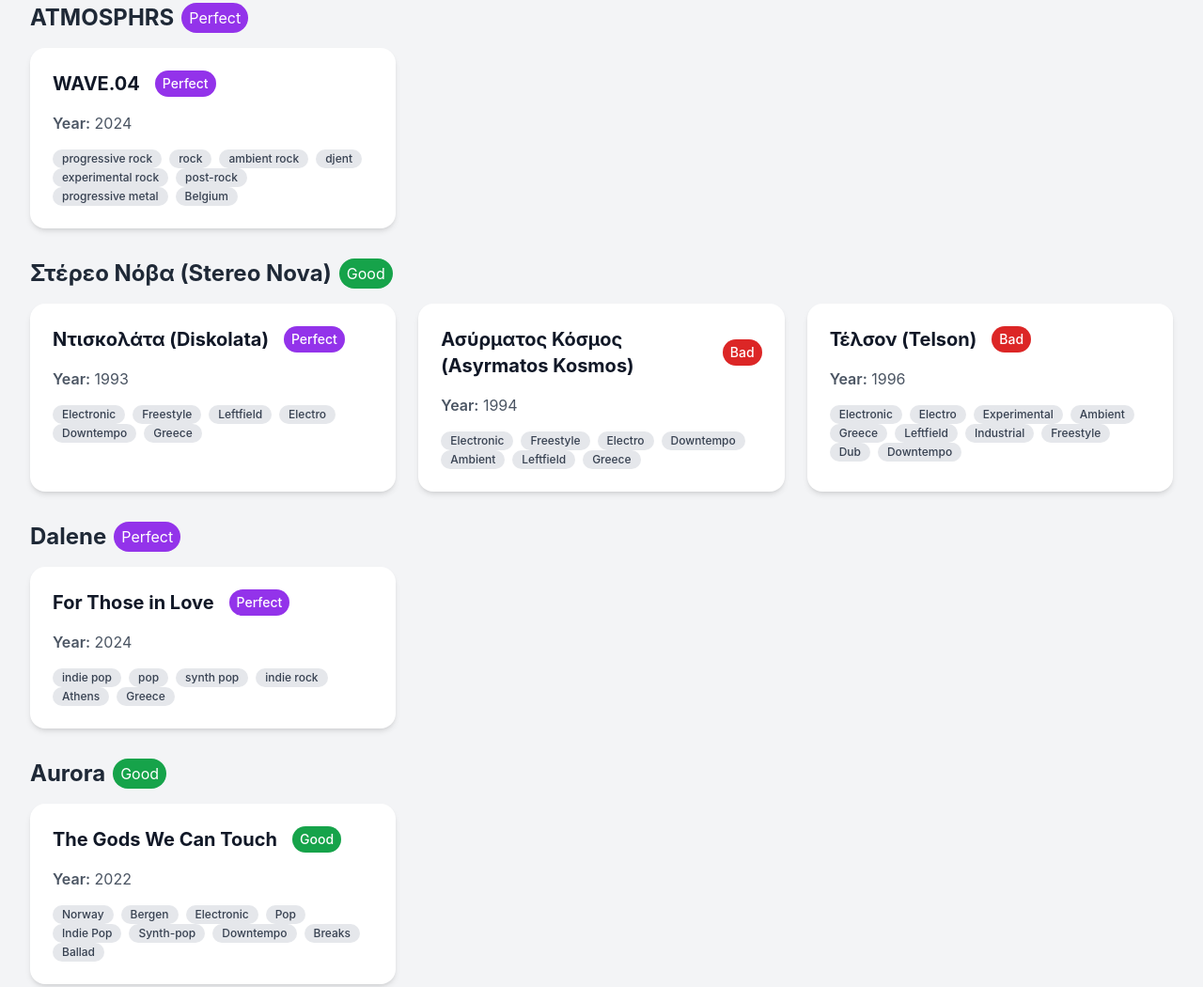
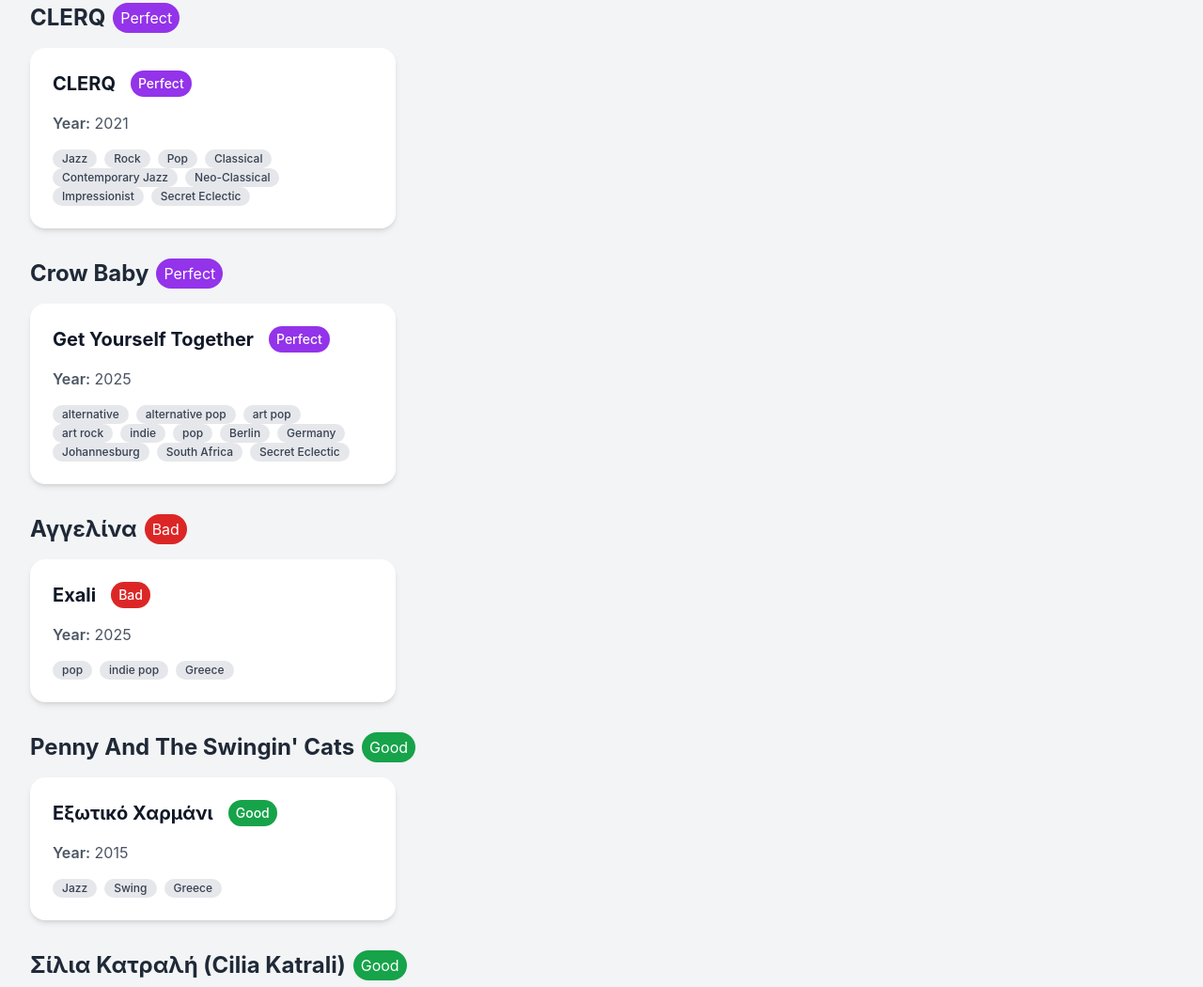
Before and after one commit to alexandroskilias/Music-catalogue, a plain HTML site: page Index.html in a window 1280 px wide. Shown: the part 357-1407 px from the top of the page at 94% size. Drawn offline with nearby package versions, Linux system fonts and the light colour scheme.

Commit message:
New albums and code changes

```diff
--- a/Albums.json
+++ b/Albums.json
@@ -646,6 +646,105 @@
           ]
         }
       ]
+    },
+    {
+      "artist_id": 27,
+      "name": "Σίλια Κατραλή (Cilia Katrali)",
+      "albums": [
+        {
+          "album_id": 34,
+          "title": "Πατίνια Στο Φεγγάρι (Patinia sto feggari)",
+          "year": 2025,
+          "rating": "good",
+          "tags": [
+            "pop",
+            "indie pop",
+            "bedroom electronica",
+            "Greece"
+          ]
+        }
+      ]
+    },
+    {
+      "artist_id": 28,
+      "name": "Penny And The Swingin' Cats",
+      "albums": [
+        {
+          "album_id": 35,
+          "title": "Εξωτικό Χαρμάνι",
+          "year": 2015,
+          "rating": "good",
+          "tags": [
+            "Jazz",
+            "Swing",
+            "Greece"
+          ]
+        }
+      ]
+    },
+    {
+      "artist_id": 29,
+      "name": "Αγγελίνα",
+      "albums": [
+        {
+          "album_id": 36,
+          "title": "Exali",
+          "year": 2025,
+          "rating": "bad",
+          "tags": [
+            "pop",
+            "indie pop",
+            "Greece"
+          ]
+        }
+      ]
+    },
+    {
+      "artist_id": 30,
+      "name": "Crow Baby",
+      "albums": [
+        {
+          "album_id": 37,
+          "title": "Get Yourself Together",
+          "year": 2025,
+          "rating": "perfect",
+          "tags": [
+            "alternative",
+            "alternative pop",
+            "art pop",
+            "art rock",
+            "indie",
+            "pop",
+            "Berlin",
+            "Germany",
+            "Johannesburg",
+            "South Africa",
+            "Secret Eclectic"
+          ]
+        }
+      ]
+    },
+    {
+      "artist_id": 31,
+      "name": "CLERQ",
+      "albums": [
+        {
+          "album_id": 38,
+          "title": "CLERQ",
+          "year": 2021,
+          "rating": "perfect",
+          "tags": [
+            "Jazz",
+            "Rock",
+            "Pop",
+            "Classical",
+            "Contemporary Jazz",
+            "Neo-Classical",
+            "Impressionist",
+            "Secret Eclectic"
+          ]
+        }
+      ]
     }
   ]
 }
--- a/Index.html
+++ b/Index.html
@@ -4,7 +4,6 @@
     <meta charset="UTF-8">
     <meta name="viewport" content="width=device-width, initial-scale=1.0">
     <title>Album Collection</title>
-    <!-- Tailwind CSS CDN -->
     <script src="https://cdn.tailwindcss.com"></script>
     <style>
         body {
@@ -17,32 +16,27 @@
 
     <div class="container mx-auto max-w-7xl">
 
-        <!-- Header -->
         <header class="text-center py-8">
             <h1 class="text-4xl font-bold text-gray-800">Album Collection</h1>
             <p class="text-lg text-gray-600 mt-2">Explore and filter your favorite albums.</p>
         </header>
 
-        <!-- Filter Section -->
         <div class="bg-white p-6 rounded-2xl shadow-md mb-8">
             <h2 class="text-xl font-semibold text-gray-700 mb-4">Filter Albums</h2>
             <div class="grid grid-cols-1 sm:grid-cols-2 lg:grid-cols-4 gap-4">
 
-                <!-- Artist Filter -->
                 <div>
                     <label for="artist-filter" class="block text-sm font-medium text-gray-700">Artist</label>
                     <input type="text" id="artist-filter" placeholder="e.g., ATMOSPHRS"
-                           class="mt-1 block w-full rounded-md border-gray-300 shadow-sm p-2 transition duration-150 ease-in-out focus:ring-blue-500 focus:border-blue-500">
+                            class="mt-1 block w-full rounded-md border-gray-300 shadow-sm p-2 transition duration-150 ease-in-out focus:ring-blue-500 focus:border-blue-500">
                 </div>
 
-                <!-- Tag Filter -->
                 <div>
                     <label for="tag-filter" class="block text-sm font-medium text-gray-700">Tag</label>
                     <input type="text" id="tag-filter" placeholder="e.g., electronic"
-                           class="mt-1 block w-full rounded-md border-gray-300 shadow-sm p-2 transition duration-150 ease-in-out focus:ring-blue-500 focus:border-blue-500">
+                            class="mt-1 block w-full rounded-md border-gray-300 shadow-sm p-2 transition duration-150 ease-in-out focus:ring-blue-500 focus:border-blue-500">
                 </div>
 
-                <!-- Rating Filter -->
                 <div>
                     <label for="rating-filter" class="block text-sm font-medium text-gray-700">Rating</label>
                     <select id="rating-filter"
@@ -54,7 +48,6 @@
                     </select>
                 </div>
 
-                <!-- Reset Button -->
                 <div class="flex items-end">
                     <button id="reset-button"
                             class="w-full bg-red-500 text-white font-semibold py-2 px-4 rounded-md shadow-sm hover:bg-red-600 transition duration-150 ease-in-out">
@@ -64,12 +57,9 @@
             </div>
         </div>
 
-        <!-- Album List Container -->
         <div id="album-list">
-            <!-- Artist and Album cards will be rendered here by JavaScript -->
-        </div>
+            </div>
 
-        <!-- Loading/Error Message -->
         <div id="status-message" class="text-center text-gray-500 mt-8">
             <p>Loading albums...</p>
         </div>
@@ -207,8 +197,11 @@
                     return acc;
                 }, {});
 
-                // Render each artist group
-                for (const artist in albumsByArtist) {
+                // Get artist names and reverse their order
+                const artistNames = Object.keys(albumsByArtist).reverse();
+
+                // Render each artist group based on the reversed order
+                for (const artist of artistNames) {
                     // Sort albums for the current artist by year (ascending)
                     const sortedAlbums = albumsByArtist[artist].sort((a, b) => a.year - b.year);
                     const numericalAverage = allArtistsData[artist] || 0;
@@ -257,9 +250,15 @@
                 const tagValue = tagFilter.value.toLowerCase();
                 const ratingValue = ratingFilter.value.toLowerCase();
 
+                // Split the tag input by commas or spaces and trim whitespace
+                const tagsToFilter = tagValue.split(/[\s,]+/).filter(tag => tag.length > 0);
+
                 const filtered = allAlbums.filter(album => {
                     const matchesArtist = album.artistName.toLowerCase().includes(artistValue);
-                    const matchesTag = tagValue === '' || album.tags.some(tag => tag.toLowerCase().includes(tagValue));
+
+                    const matchesTag = tagsToFilter.length === 0 ||
+                                       tagsToFilter.some(filterTag => album.tags.some(albumTag => albumTag.toLowerCase().includes(filterTag)));
+
                     const matchesRating = ratingValue === '' || album.rating.toLowerCase() === ratingValue;
 
                     return matchesArtist && matchesTag && matchesRating;
@@ -310,6 +309,7 @@
 
             // Event Listeners for Filters
             artistFilter.addEventListener('input', filterAlbums);
+            tagFilter.addEventListener('input', filterAlbums);
             ratingFilter.addEventListener('change', filterAlbums);
             resetButton.addEventListener('click', resetFilters);
         })();
```
